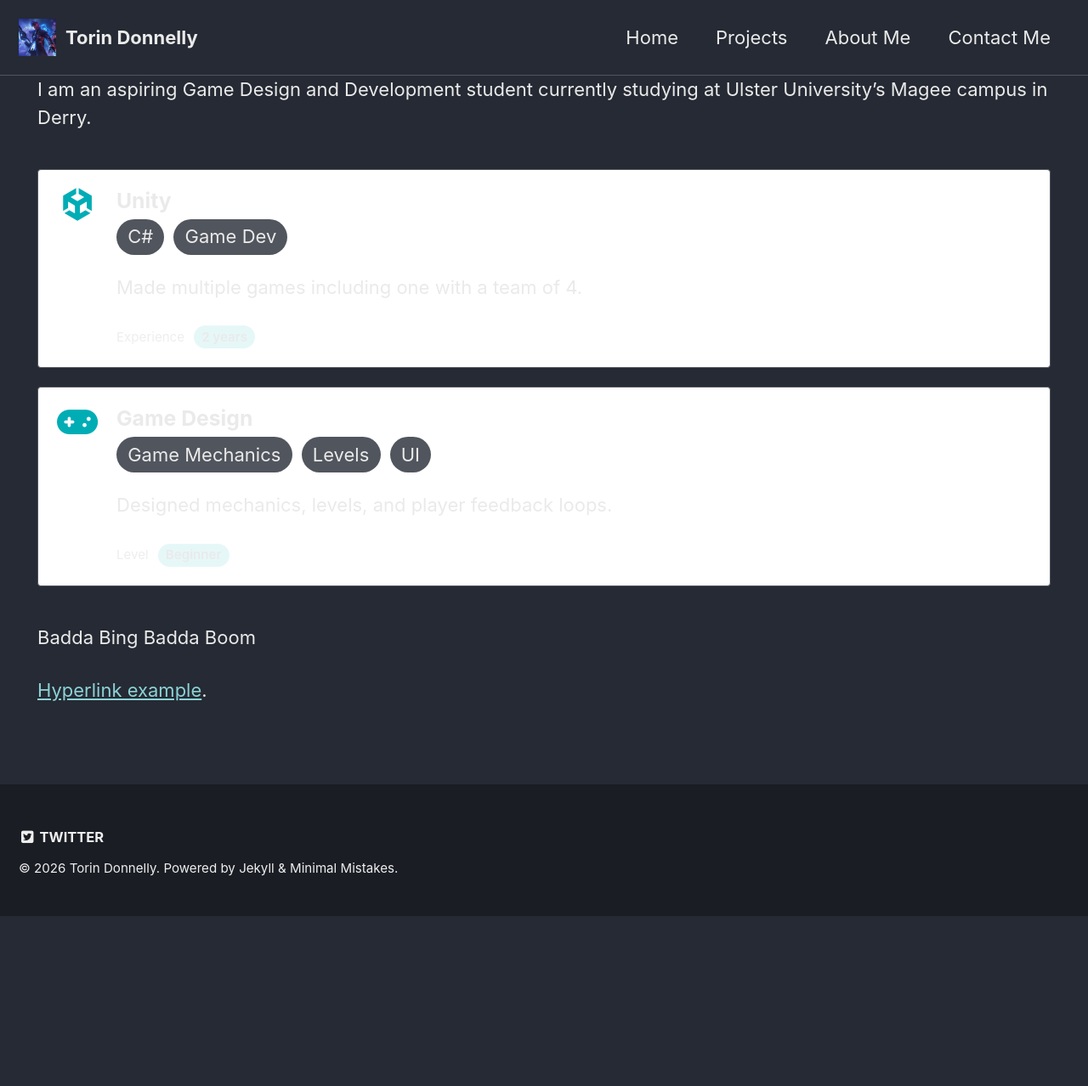
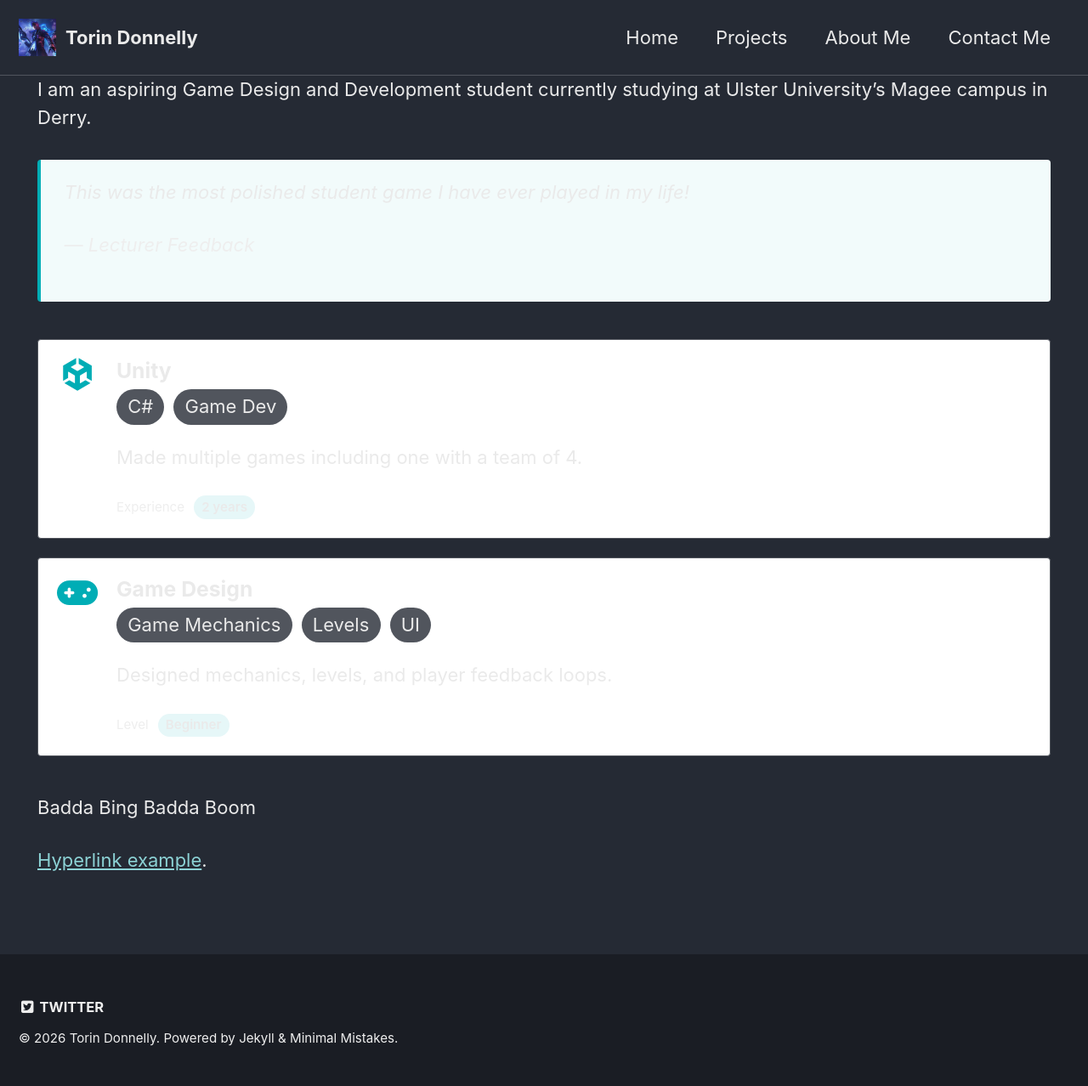
Before and after one commit to Orange-Piccolo/Orange-Piccolo.github.io, a Jekyll site: the page built from _pages/about-me.md, in a window 1280 px wide. Shown: the whole page at 85% size. Built offline with Jekyll 4.4.1, drawn with Linux system fonts in a browser that asks for light colours; before the commit the page ends 1078 px from its top, so only the background shows below that.

Commit message:
Update about-me.md

```diff
--- a/_pages/about-me.md
+++ b/_pages/about-me.md
@@ -17,6 +17,8 @@ skills:
 
 I am an aspiring Game Design and Development student currently studying at Ulster University's Magee campus in Derry.
 
+{% include quote text="This was the most polished student game I have ever played in my life!" author="Lecturer Feedback" %}
+
 {% include skills skills=page.skills %}
 
 Badda Bing Badda Boom
```
